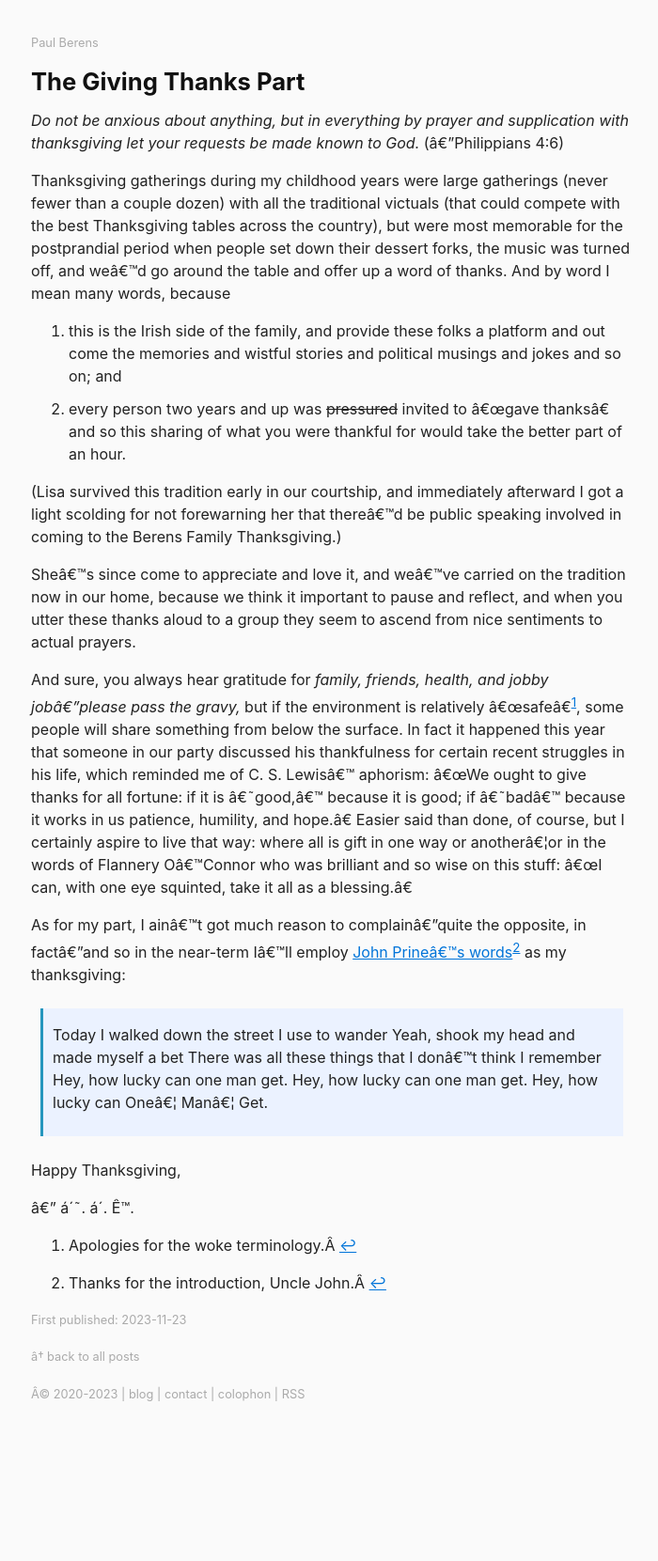
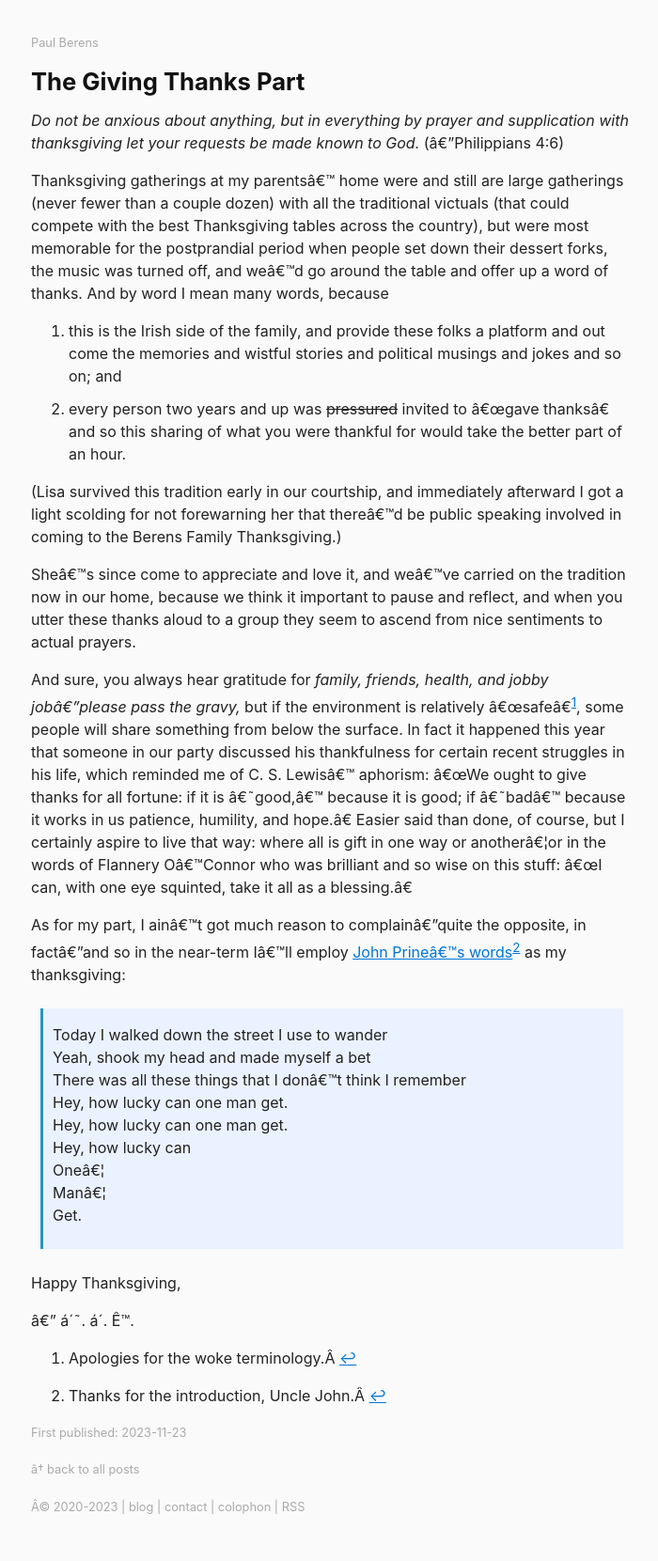
Before and after one commit to berensp/berensp.github.io, a Jekyll site: the page built from _posts/2023-11-24-thanksgiving.md, in a window 1280 px wide. Shown: the whole page at 94% size, without its empty margins (287-987 px from the left). Built offline with Jekyll 4.4.1, drawn with Linux system fonts in a browser that asks for light colours; a script that is not in the unit is left out; before the commit the page ends 1541 px from its top, so only the background shows below that.

Commit message:
Update 2023-11-24-thanksgiving.md

```diff
--- a/_posts/2023-11-24-thanksgiving.md
+++ b/_posts/2023-11-24-thanksgiving.md
@@ -6,7 +6,7 @@
 ---
 *Do not be anxious about anything, but in everything by prayer and supplication with thanksgiving let your requests be made known to God.* (—Philippians 4:6)
 
-Thanksgiving gatherings during my childhood years were large gatherings (never fewer than a couple dozen) with all the traditional victuals (that could compete with the best Thanksgiving tables across the country), but were most memorable for the postprandial period when people set down their dessert forks, the music was turned off, and we'd go around the table and offer up a word of thanks. And by word I mean many words, because
+Thanksgiving gatherings at my parents' home were and still are large gatherings (never fewer than a couple dozen) with all the traditional victuals (that could compete with the best Thanksgiving tables across the country), but were most memorable for the postprandial period when people set down their dessert forks, the music was turned off, and we'd go around the table and offer up a word of thanks. And by word I mean many words, because
 1. this is the Irish side of the family, and provide these folks a platform and out come the memories and wistful stories and political musings and jokes and so on; and
 2. every person two years and up was ~~pressured~~ invited to "gave thanks" and so this sharing of what you were thankful for would take the better part of an hour.
 
```
